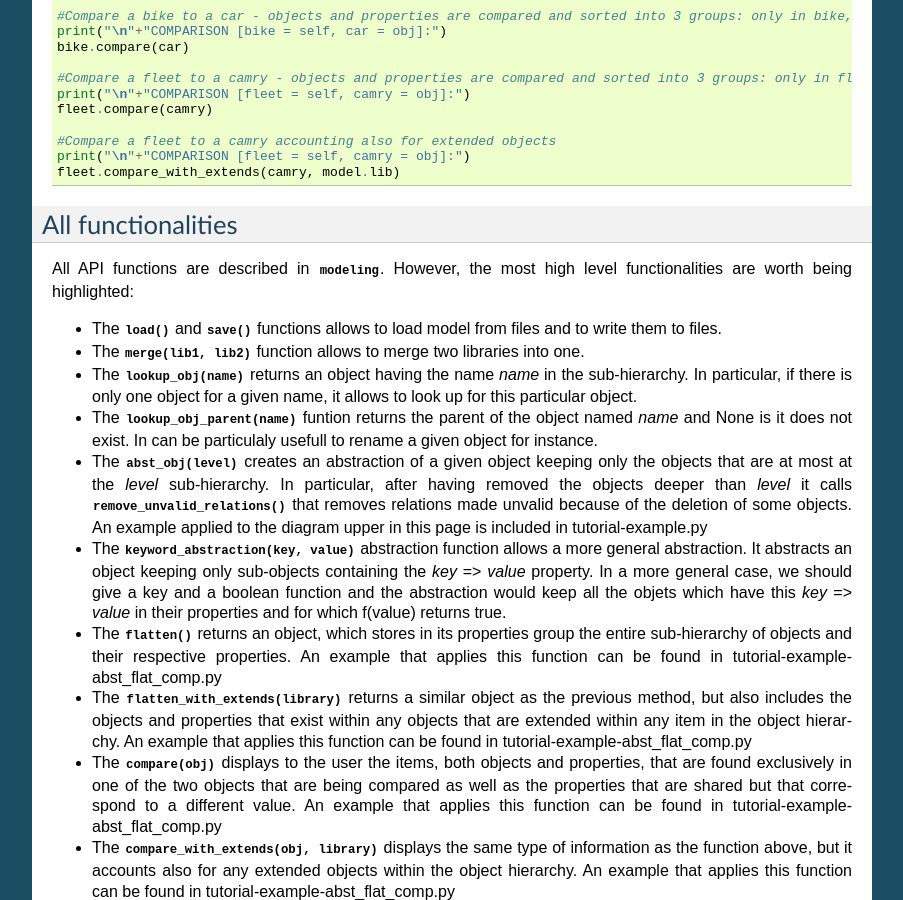
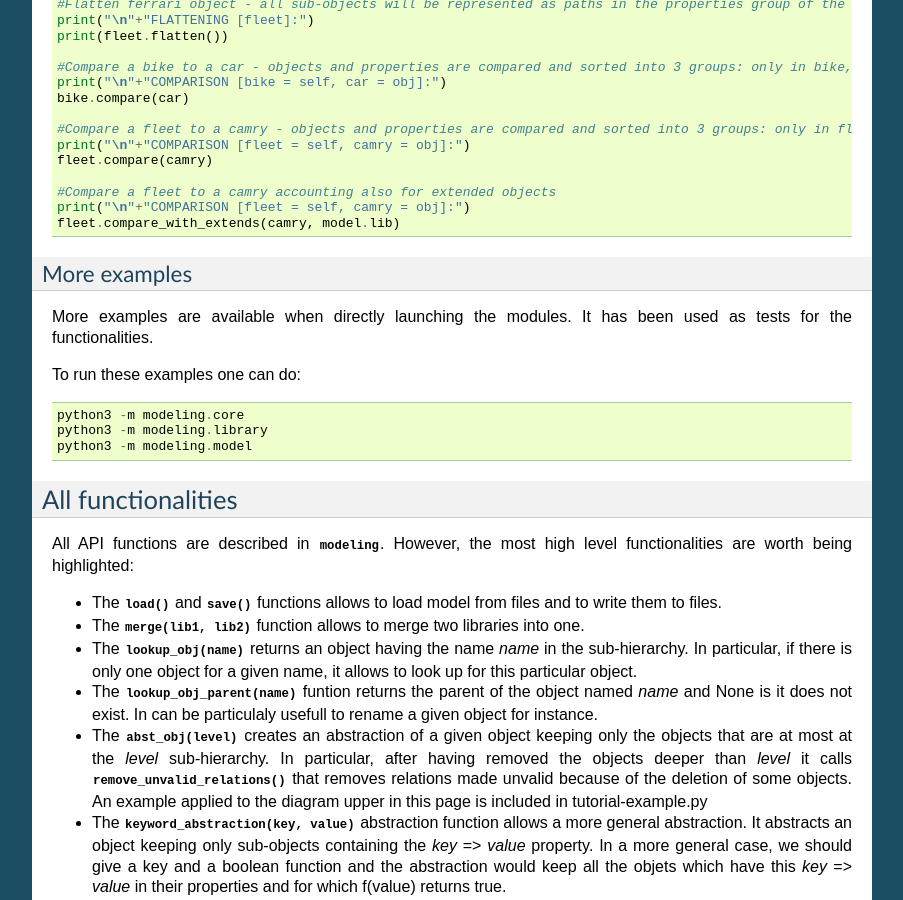
Before and after one commit to Gueust/Rauzy-Language, a Sphinx documentation site: the page built from doc/source/tutorial.rst, in a window 1280 px wide and 900 px high, scrolled down 5236 px. Shown: the whole window, without its empty margins (198-1101 px from the left). Built offline with Sphinx 7.4.7, drawn with Linux system fonts in a browser that asks for light colours; some of the changed text lies outside the part shown.

Commit message:
Minor details for the documentation

```diff
--- a/doc/source/getting_started.rst
+++ b/doc/source/getting_started.rst
@@ -41,7 +41,7 @@
 
   > sudo easy_install -U Sphinx
 
-Now you are ready to build the documentation using
+Now you are ready to build the documentation using::
 
   > make html
 
--- a/doc/source/tutorial.rst
+++ b/doc/source/tutorial.rst
@@ -2,8 +2,11 @@
 Tutorial
 ********
 
-An example
+Examples
 ==========
+
+A first example
+---------------
 
 We are going to model the following diagram:
 
@@ -16,13 +19,25 @@
 
 .. literalinclude:: ../../tutorial-example.py
 
-An second example
-=================
+A second example
+----------------
 
 We demonstrate the functions that create, abstract, flatten and compare objects in :file:`tutorial-example-abst_flat_comp.py`
 at the root of the project directory.
 
 .. literalinclude:: ../../tutorial-example-abst_flat_comp.py
+
+More examples
+-------------
+
+More examples are available when directly launching the modules. It has been
+used as tests for the functionalities.
+
+To run these examples one can do::
+
+  python3 -m modeling.core
+  python3 -m modeling.library
+  python3 -m modeling.model
 
 All functionalities
 ===================
@@ -72,7 +87,6 @@
   any extended objects within the object hierarchy. An example that applies this
   function can be found in tutorial-example-abst_flat_comp.py
 
-
 Further development
 ===================
 
```
